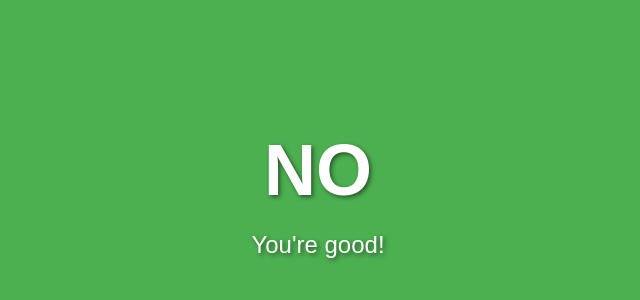
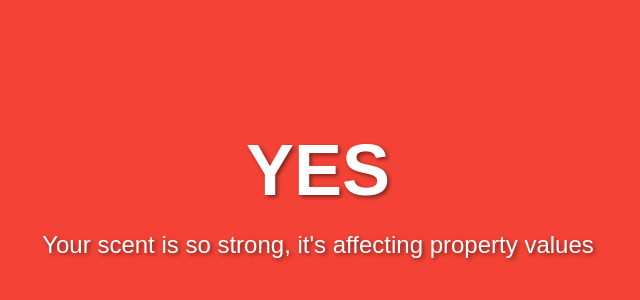
Before and after one commit to RJ3000/should-jeannine-shower, a plain HTML site: page index.html in a window 1280 px wide. Shown: the part 206-506 px from the top of the page, without its empty margins (322-962 px from the left). Drawn offline with Linux system fonts and the light colour scheme.

Commit message:
Initial commit

```diff
--- a/index.html
+++ b/index.html
@@ -83,7 +83,7 @@
         ];
 
         // Set this to true when Jeannine doesn't need to shower
-        const isClean = true;
+        const isClean = false;
 
         function updateAnswer() {
             const mainAnswer = document.getElementById('main-answer');
```
